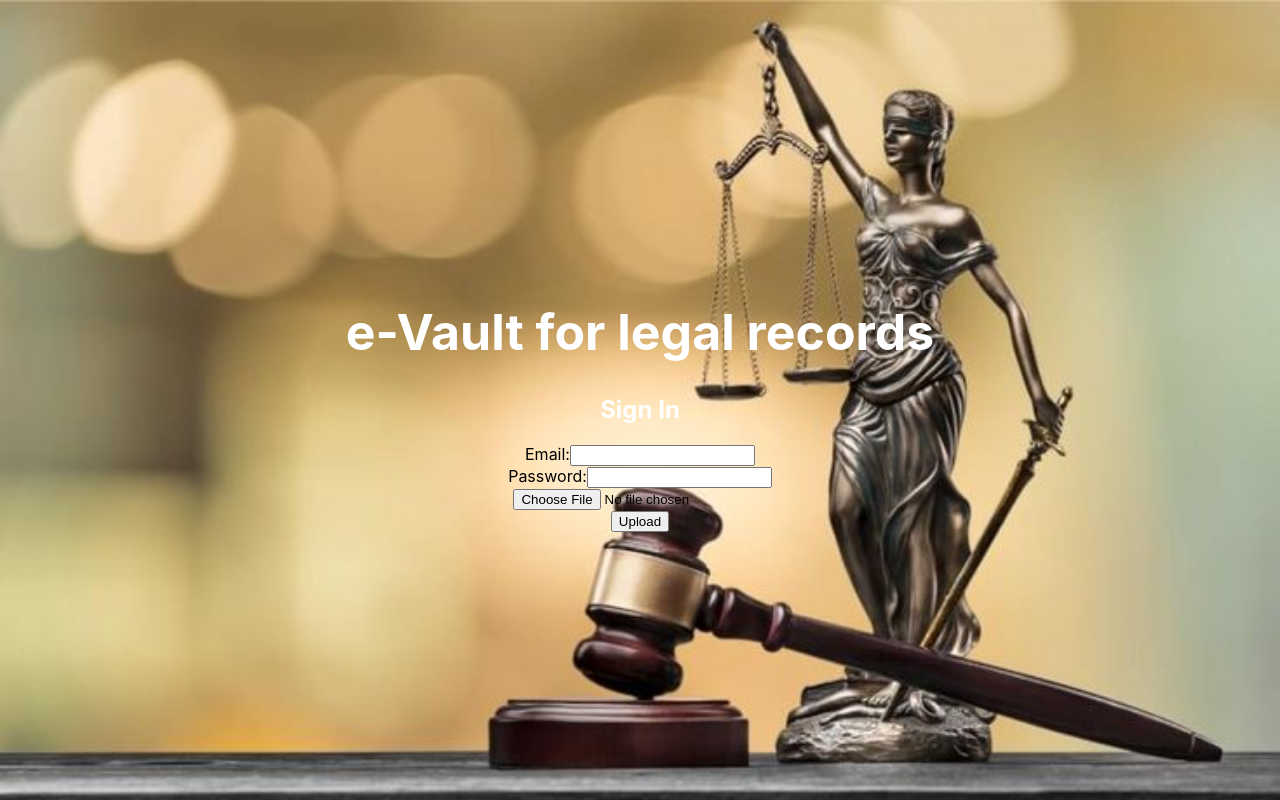
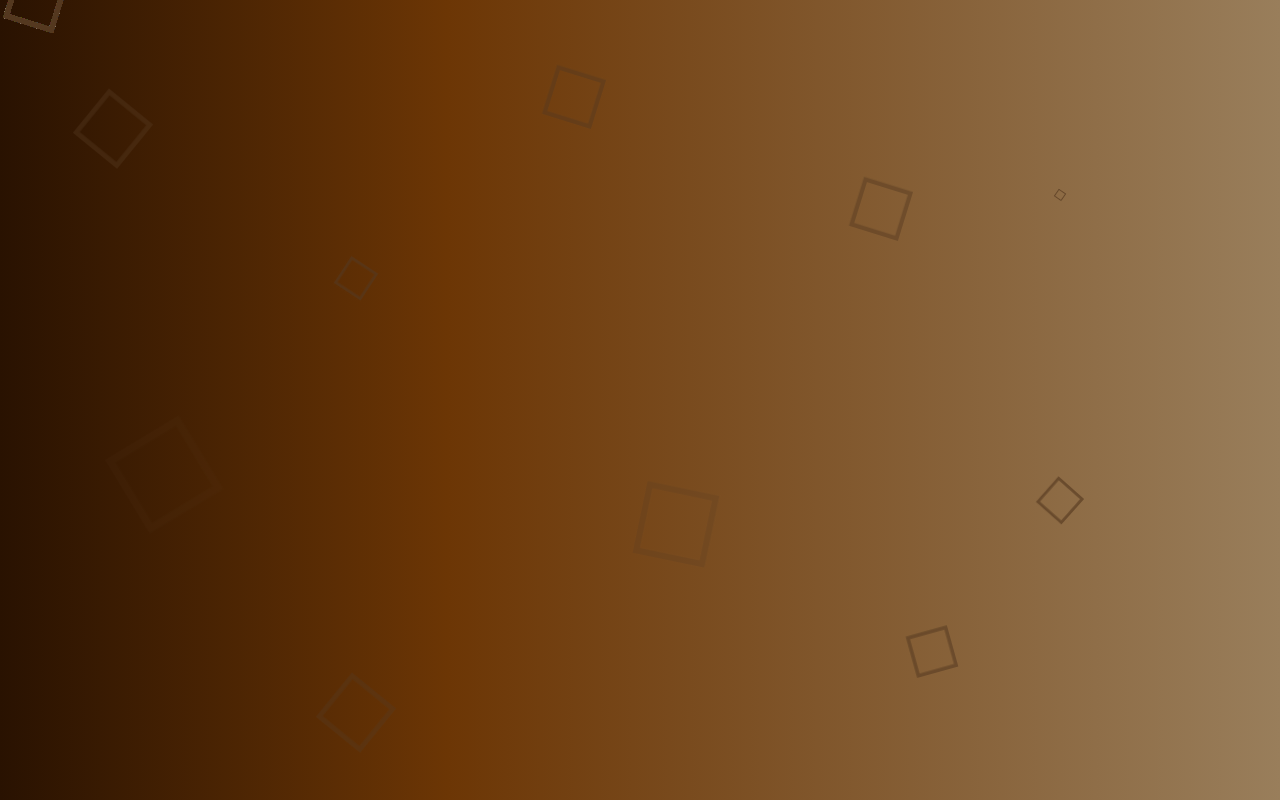
Before and after one commit to anurag-2004/sih, a React (Create React App) app in the folder sign-in-login/: page / in a window 1280 px wide. Built offline with nearby package versions, Linux system fonts and the light colour scheme.

Commit message:
added animation css

```diff
--- a/sign-in-login/src/App.css
+++ b/sign-in-login/src/App.css
@@ -26,3 +26,94 @@
 .label{
   text-align: center;
 }
+
+body{
+   margin:0;
+   padding:0;
+}
+.wrapper{
+    position: absolute;
+    width: 100%;
+    height: 100%;
+    overflow: hidden;
+    background: linear-gradient(90deg,rgb(41, 18, 1) 0%, rgb(108, 54, 5) 35%,rgb(153, 126, 91) 100% )
+
+}
+.box div{
+    position: absolute;
+    width: 60px;
+    height: 60px;
+    background-color: transparent;
+    border: 6px solid rgb(83, 55, 30);
+    animation : animate 10s linear infinite;
+}
+
+.box div:nth-child(1){
+    top: 12%;
+    left: 42%;
+    animation : animate 10s linear infinite;
+}
+
+.box div:nth-child(2){
+    top: 70%;
+    left: 50%;
+    animation : animate 7s linear infinite;
+}
+
+.box div:nth-child(3){
+    top: 17%;
+    left: 6%;
+    animation : animate 9s linear infinite;
+}
+
+.box div:nth-child(4){
+    top: 26%;
+    left: 66%;
+    animation : animate 10s linear infinite;
+}
+.box div:nth-child(5){
+    top: 67%;
+    left: 10%;
+    animation : animate 6s linear infinite;
+}
+
+.box div:nth-child(6){
+    top: 80%;
+    left: 70%;
+    animation : animate 12s linear infinite;
+}
+.box div:nth-child(7){
+    top: 60%;
+    left: 80%;
+    animation : animate 15s linear infinite;
+}
+
+.box div:nth-child(8){
+    top: 32%;
+    left: 25%;
+    animation : animate 16s linear infinite;
+}
+
+.box div:nth-child(9){
+    top: 90%;
+    left: 25%;
+    animation : animate 9s linear infinite;
+}
+
+.box div:nth-child(10){
+    top: 20%;
+    left: 80%;
+    animation : animate 5s linear infinite;
+}
+
+@keyframes animate{
+    0%{
+        transform: scale(0) translateY(0) rotate(0);
+        opacity: 1;
+    }
+
+    100%{
+        transform: scale(1.3) translateY(-90px) rotate(360deg);
+        opacity: 0;
+    }
+}
```
